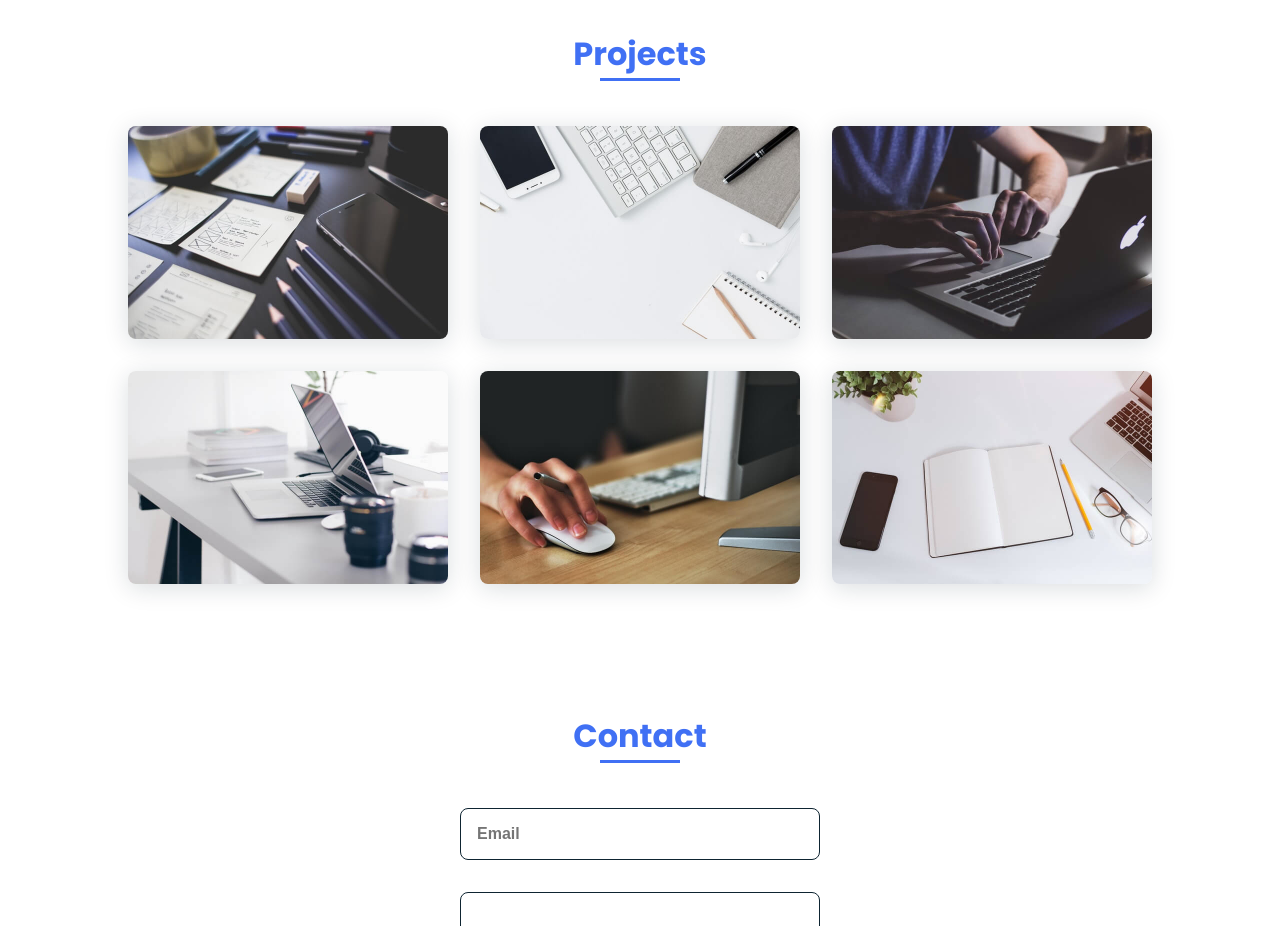
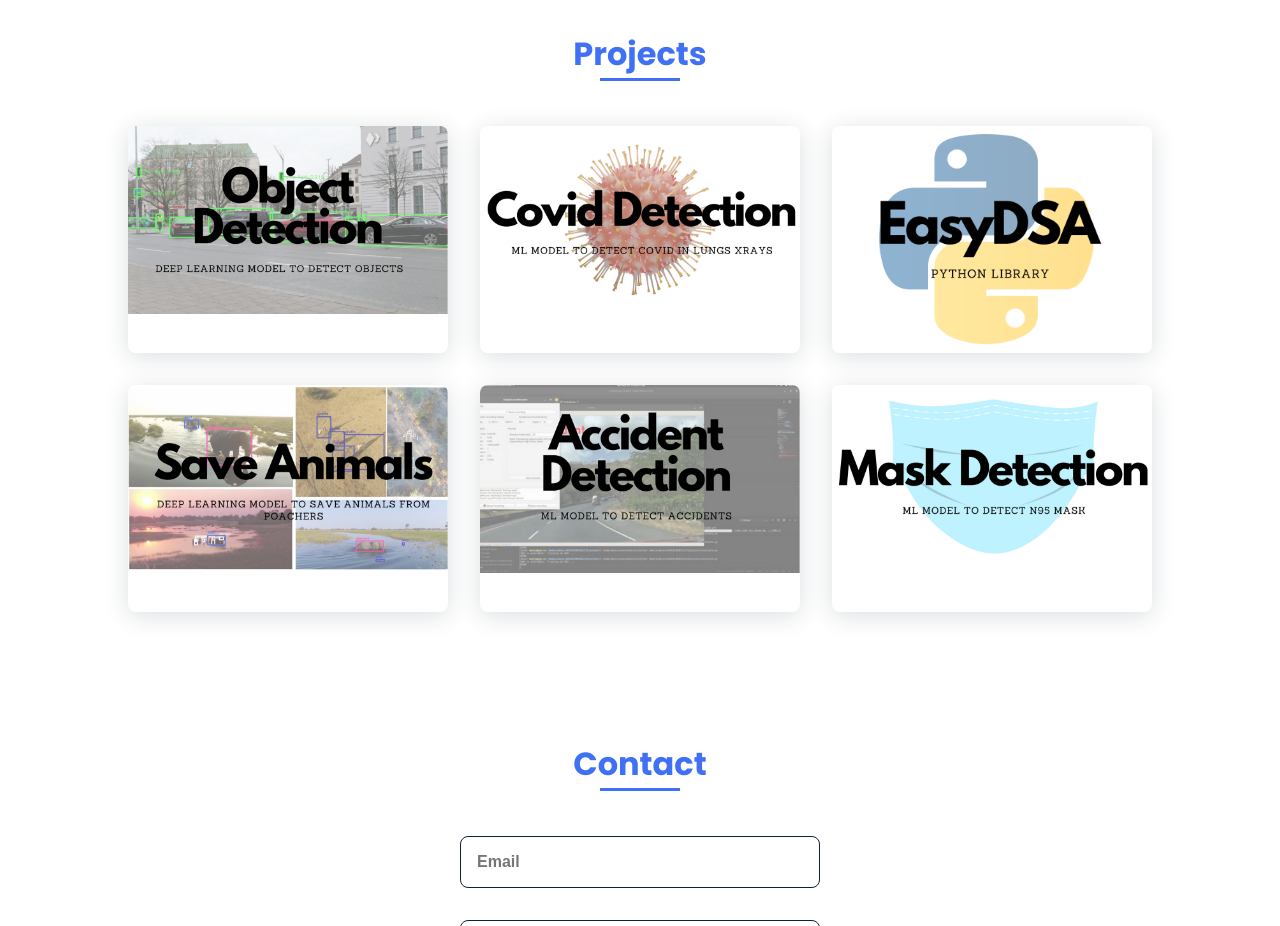
Before and after one commit to deep-awasthi/portfolio, a plain HTML site: page index.html in a window 1280 px wide. Shown: the part 2100-3026 px from the top of the page. Drawn offline with nearby package versions, Linux system fonts and the light colour scheme.

Commit message:
adding projects

```diff
--- a/index.html
+++ b/index.html
@@ -175,22 +175,22 @@
 
                 <div class="work__container bd-grid">
                     <div class="work__img">
-                        <img src="assets/img/work1.jpg" alt="">
+                        <img src="assets/img/work1.png" alt="">
                     </div>
                     <div class="work__img">
-                        <img src="assets/img/work2.jpg" alt="">
+                        <img src="assets/img/work2.png" alt="">
                     </div>
                     <div class="work__img">
-                        <img src="assets/img/work3.jpg" alt="">
+                        <img src="assets/img/work3.png" alt="">
                     </div>
                     <div class="work__img">
-                        <img src="assets/img/work4.jpg" alt="">
+                        <img src="assets/img/work4.png" alt="">
                     </div>
                     <div class="work__img">
-                        <img src="assets/img/work5.jpg" alt="">
+                        <img src="assets/img/work5.png" alt="">
                     </div>
                     <div class="work__img">
-                        <img src="assets/img/work6.jpg" alt="">
+                        <img src="assets/img/work6.png" alt="">
                     </div>
                 </div>
             </section>
```
Also changed, not shown: assets/img/work1.jpg (deleted), assets/img/work1.png (added), assets/img/work2.jpg (deleted), assets/img/work2.png (added), assets/img/work3.jpg (deleted), assets/img/work3.png (added), assets/img/work4.jpg (deleted), assets/img/work4.png (added), assets/img/work5.jpg (deleted), assets/img/work5.png (added), assets/img/work6.jpg (deleted), assets/img/work6.png (added).
